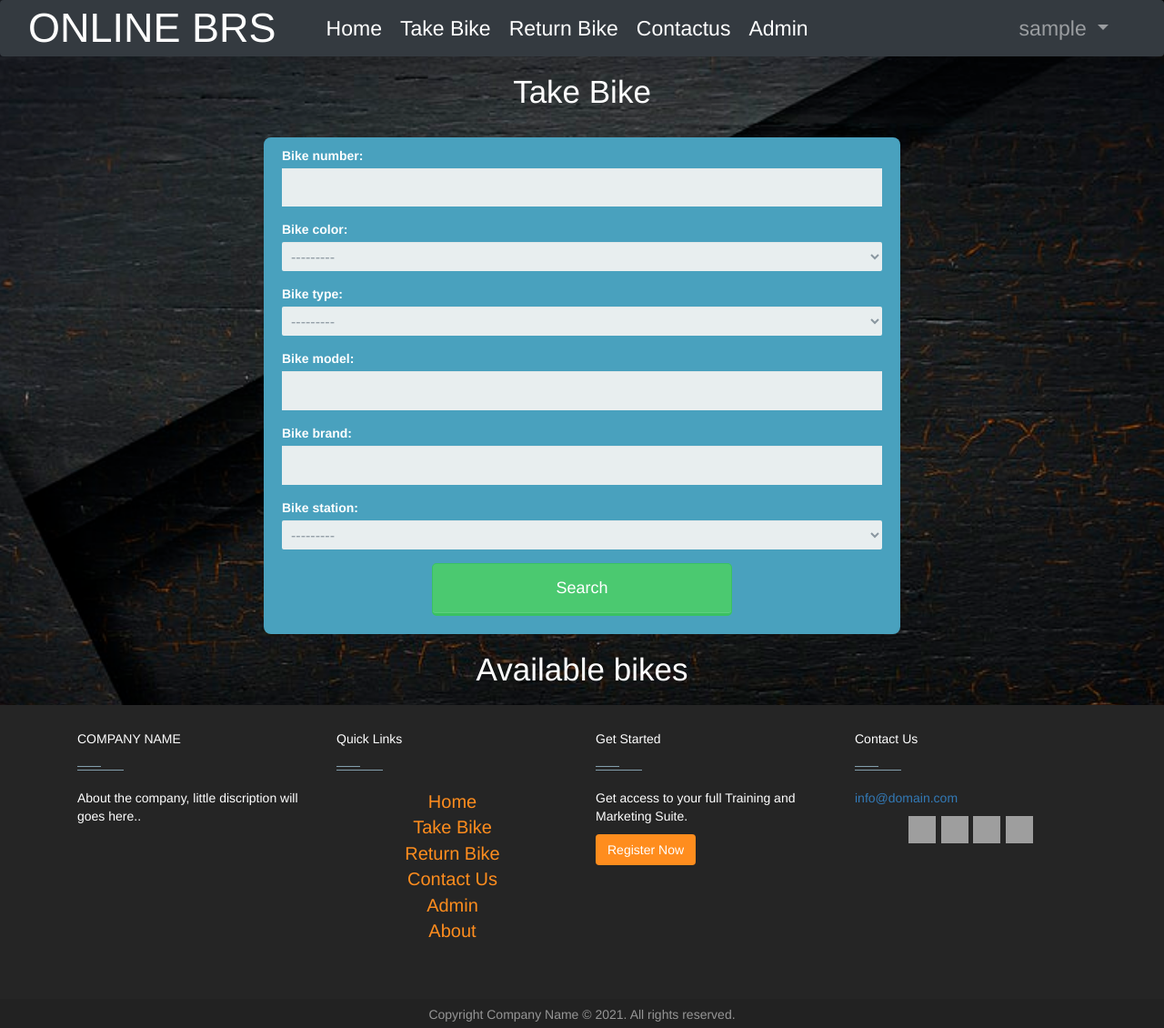
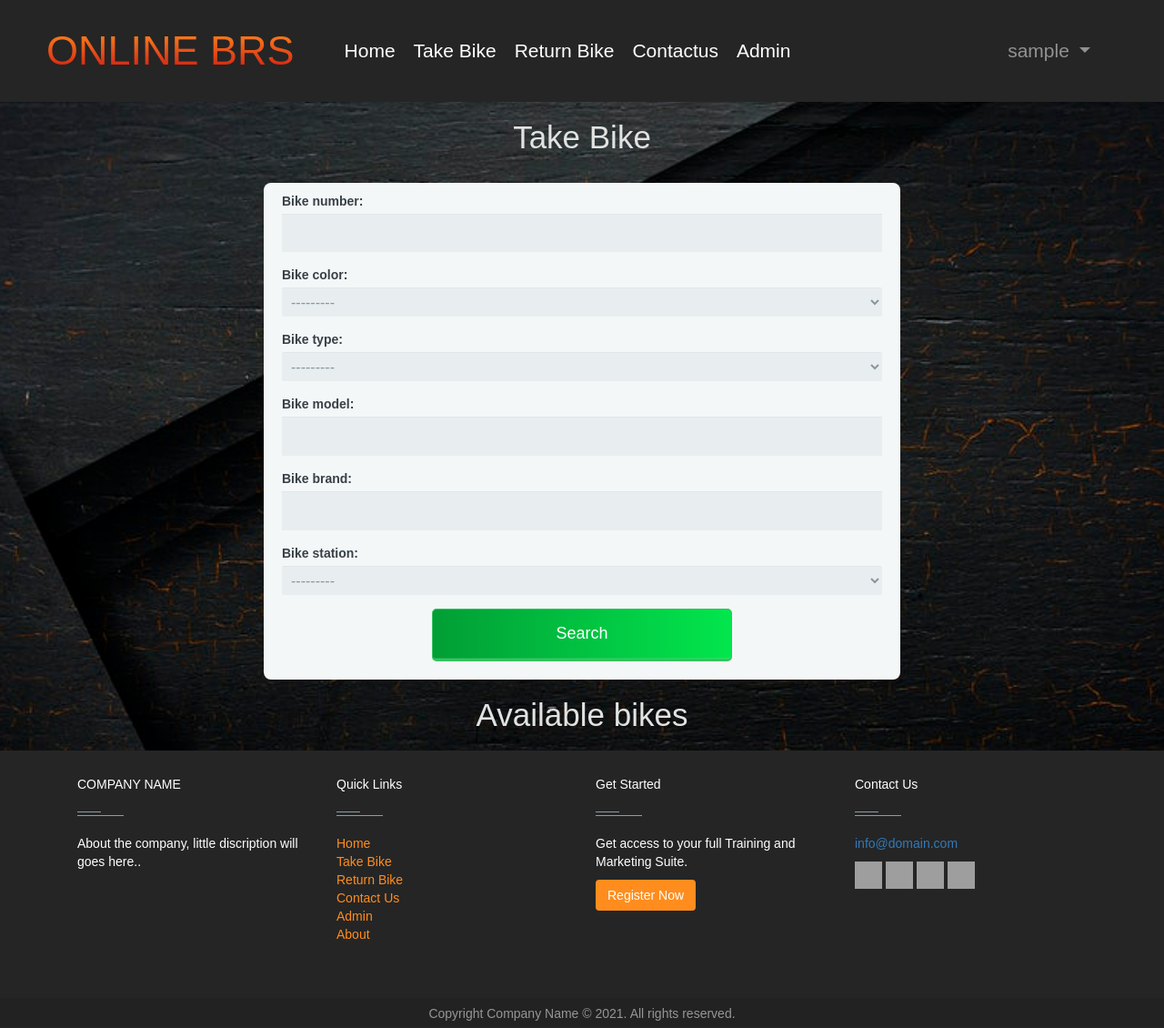
Before and after one commit to Stapan17/Bike-Rental-Management-System, a Django app: page /take_bike/ in a window 1280 px wide. Shown: the whole page at 91% size. Run offline with Django 3.2, Linux system fonts and the light colour scheme; the visitor is signed in with stand-in values (Sample User, id 1); data that the repository does not hold is empty; some libraries are stand-ins or nearby versions; grey boxes are pictures that could not be loaded.

Commit message:
bugs fixed

```diff
--- a/appBRS/urls.py
+++ b/appBRS/urls.py
@@ -5,6 +5,7 @@ from . import views
 
 urlpatterns = [
     path('', views.home, name='home'),
+    path('home/', views.home, name="home"),
     path('register/', views.register_user, name='register_user'),
     path('login/', views.login_user, name='login_user'),
     path('logout/', views.logout_user, name='logout_user'),
--- a/templates/bike/take_bike.html
+++ b/templates/bike/take_bike.html
@@ -42,26 +54,20 @@
   }
 
   body {
-      margin: 0;
-      padding: 0;
+    font-family: "Nunito", sans-serif;
     background: url(../../static/two.jpg) no-repeat;
     background-position: center;
     background-repeat: no-repeat;
     background-size: cover;
-      color: white;
+    color: #384047;
   }
-    ul {
-        font-size: 20px;
-      margin: 0 0 20px 0;
-      margin-top: 20px;
-      text-align: center;
-    }
+
   form {
     max-width: 300px;
     margin: 10px auto;
     margin-top: 30px;
     padding: 10px 20px;
-      background: #49a1be;
+    background: #f4f7f8;
     border-radius: 8px;
   }
 
@@ -70,6 +76,7 @@
     margin: 0 0 20px 0;
     margin-top: 20px;
     text-align: center;
+    color: #e2e2e2;
   }
 
   input[type="text"],
@@ -124,6 +131,9 @@
     box-shadow: 0 -1px 0 rgba(255, 255, 255, 0.1) inset;
     margin-bottom: 10px;
     margin-left: 25%;
+    background: -webkit-linear-gradient(to right, #019e35 0%, #02e64d 100%);
+    background: -moz-linear-gradient(to right, #019e35 0%, #02e64d 100%);
+    background: linear-gradient(to right, #019e35 0%, #02e64d 100%);
   }
 
   fieldset {
--- a/templates/user/base.html
+++ b/templates/user/base.html
@@ -238,8 +238,19 @@
             transition: all 250ms ease-in-out 0s;
         }
 
+        .navbar{
+            background: #252525;
+            border-radius: 0px;
+            padding: 30px;
+            margin-bottom: 0px;
+        }
+
         .navbar-brand {
             font-size: 45px;
+           background: -webkit-linear-gradient(#ff8d1e, #CF1512);
+           -webkit-background-clip: text;
+           -webkit-text-fill-color: transparent;
+           margin-left: 5px;
         }
 
         .navbar-nav {}
@@ -251,7 +262,7 @@
 
         .nav-item {
             text-align: center;
-            font-size: 23px;
+            font-size: 21px;
             margin-left: 10px;
             height: auto;
         }
@@ -260,18 +271,13 @@
             color: #ff8d1e;
         }
 
-        .navbar-brand {
-            font-size: 45px;
-            margin-left: 5px;
-        }
-
         .cont {
             margin-left: 50px auto;
         }
 
         a:hover {
             color: #ff8d1e;
-        }
+        };
     </style>
 
 </head>
@@ -279,7 +285,7 @@
 <body>
 
 
-    <nav class="navbar navbar-expand-lg navbar-dark bg-dark">
+    <nav class="navbar navbar-expand-lg navbar-dark">
         <a class="navbar-brand" href="{% url 'home' %}">ONLINE BRS</a>
         <button class="navbar-toggler" type="button" data-toggle="collapse" data-target="#navbarNav"
             aria-controls="navbarNav" aria-expanded="false" aria-label="Toggle navigation">
@@ -315,8 +321,8 @@
             {% if user.is_authenticated %}
             <ul class="navbar-nav ml-auto mr-5 float-right">
 
-                <li class="nav-item dropdown">
-                    <a class="nav-link dropdown-toggle " href="#" id="navbarDropdown" role="button"
+                <li class="nav-item dropdown" >
+                    <a class="nav-link dropdown-toggle " onmouseover="this.style.color='#ff8d1e'" onmouseout="this.style.color='white'" href="#" id="navbarDropdown" role="button"
                         data-toggle="dropdown" aria-haspopup="true" aria-expanded="false">
                         {{request.user}}
                     </a>
```
Also changed, not shown: other parts of templates/bike/take_bike.html (+26 -13 lines), templates/admin.html (+54 -26 lines), templates/bike/return_bike.html (+28 -21 lines), templates/contact.html (+0 -8 lines), templates/home.html (+8 -2 lines), static/1.jpg, static/2.jpg, static/shubham.jpeg (deleted), static/shubham.png (added), static/yash.jpg (deleted), static/yash.png (added). Lines whose indentation alone changed are shown as unchanged.
